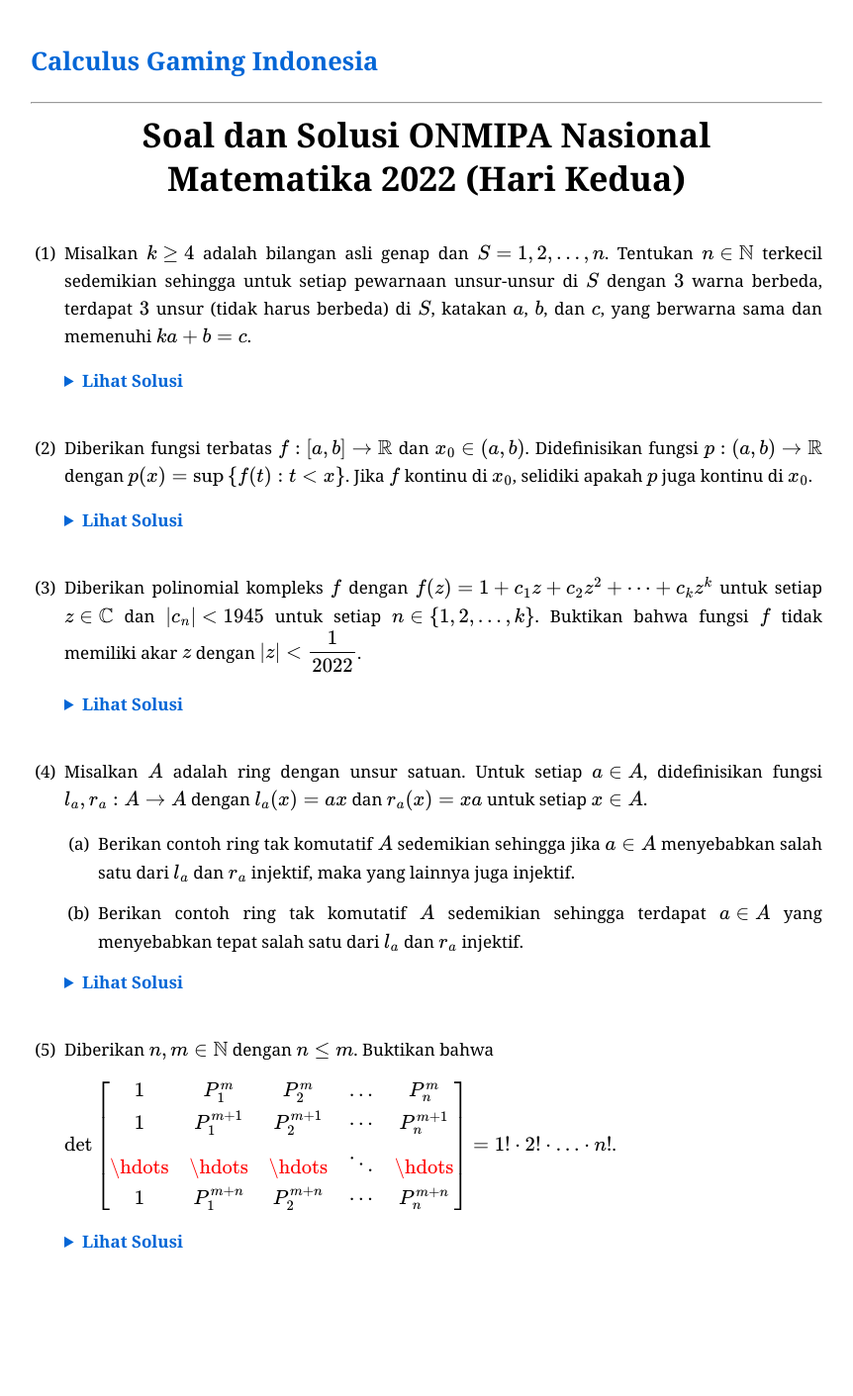
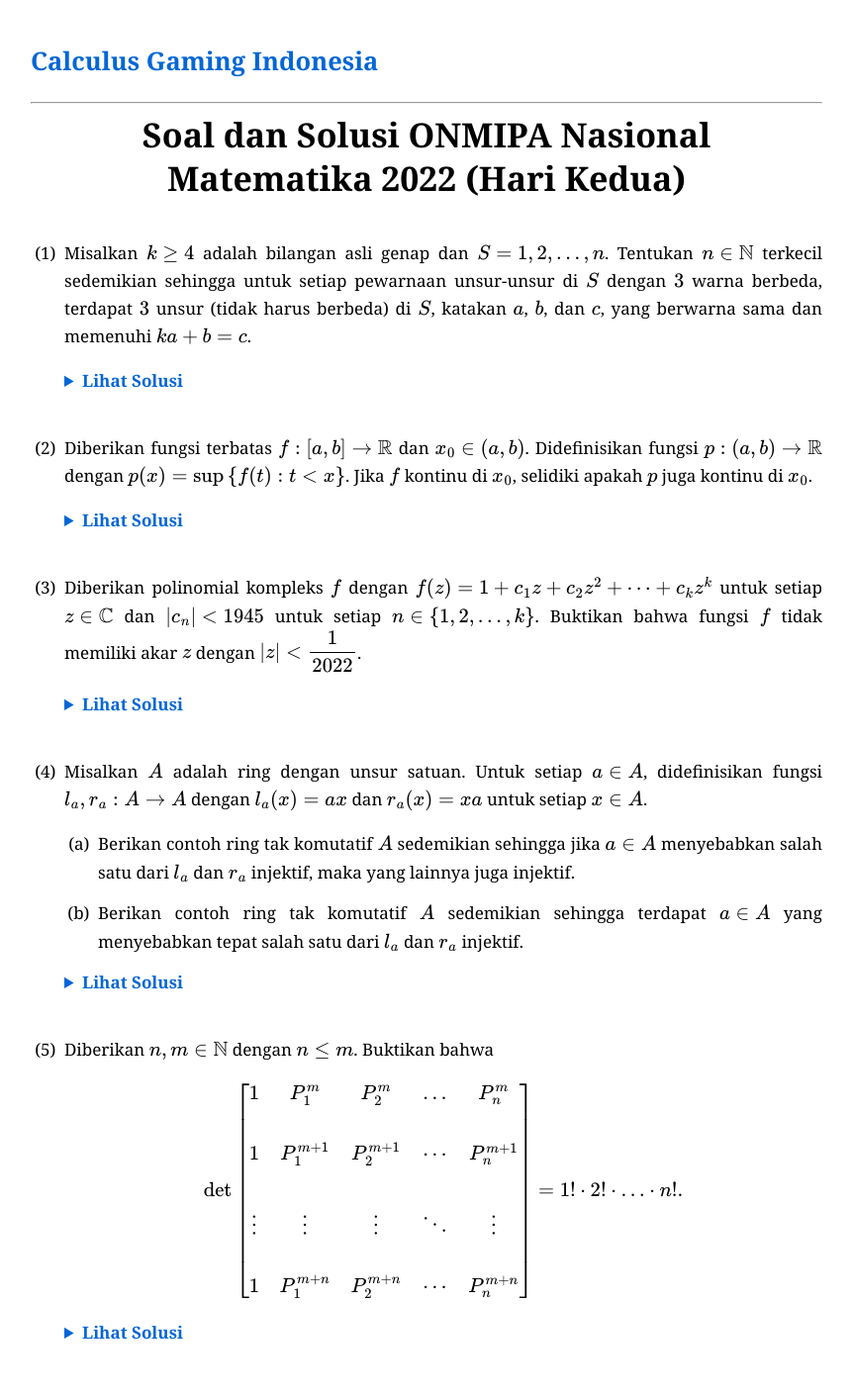
Before and after one commit to calculusgamingindonesia/calculusgamingindonesia.github.io, a Jekyll site: the page built from _posts/2026-07-01-onmipa-nas-mat-22-2.md, in a window 1280 px wide. Shown: the whole page at 99% size, without its empty margins (209-1071 px from the left). Built offline with Jekyll 4.4.1, drawn with Linux system fonts in a browser that asks for light colours; some web fonts are replaced; before the commit the page ends 1319 px from its top, so only the background shows below that.

Commit message:
Update 2026-07-01-onmipa-nas-mat-22-2.md

```diff
--- a/_posts/2026-07-01-onmipa-nas-mat-22-2.md
+++ b/_posts/2026-07-01-onmipa-nas-mat-22-2.md
@@ -61,7 +61,7 @@ urutan: 20
 
 5. Diberikan $n, m\in\mathbb{N}$ dengan $n\leq m$. Buktikan bahwa
 
-   $\det\begin{bmatrix}1&P_1^m&P_2^m&\ldots&P_n^m\\\\1&P_1^{m+1}&P_2^{m+1}&\cdots&P_n^{m+1}\\\\\hdots&\hdots&\hdots&\ddots&\hdots\\\\1&P_1^{m+n}&P_2^{m+n}&\cdots&P_n^{m+n}\end{bmatrix}=1!\cdot2!\cdot\ldots\cdot n!$.
+   $$\det\begin{bmatrix}1&P_1^m&P_2^m&\ldots&P_n^m\\\\1&P_1^{m+1}&P_2^{m+1}&\cdots&P_n^{m+1}\\\\\vdots&\vdots&\vdots&\ddots&\vdots\\\\1&P_1^{m+n}&P_2^{m+n}&\cdots&P_n^{m+n}\end{bmatrix}=1!\cdot2!\cdot\ldots\cdot n!.$$
 
    <details>
    <summary>Lihat Solusi</summary>
```
